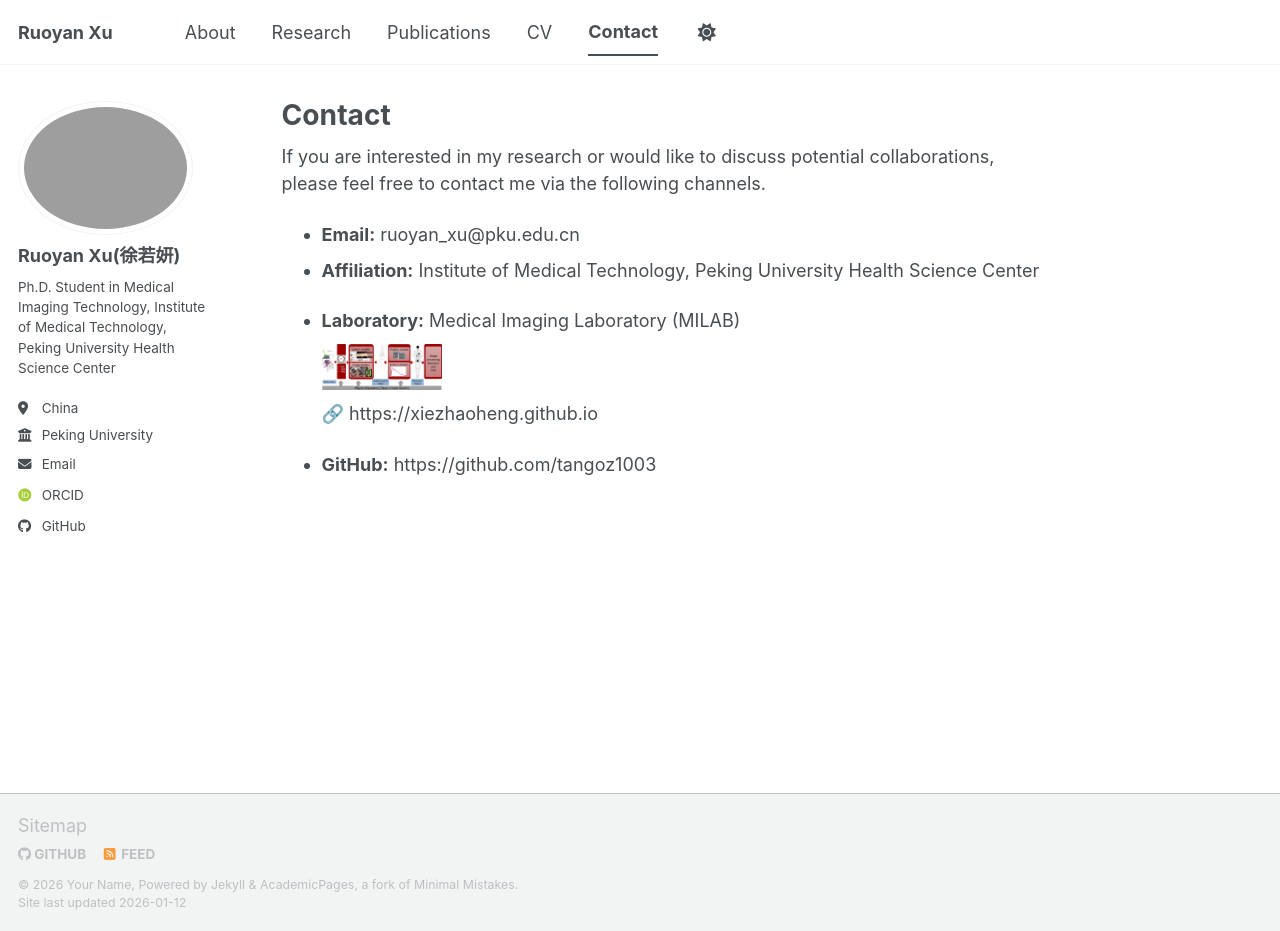
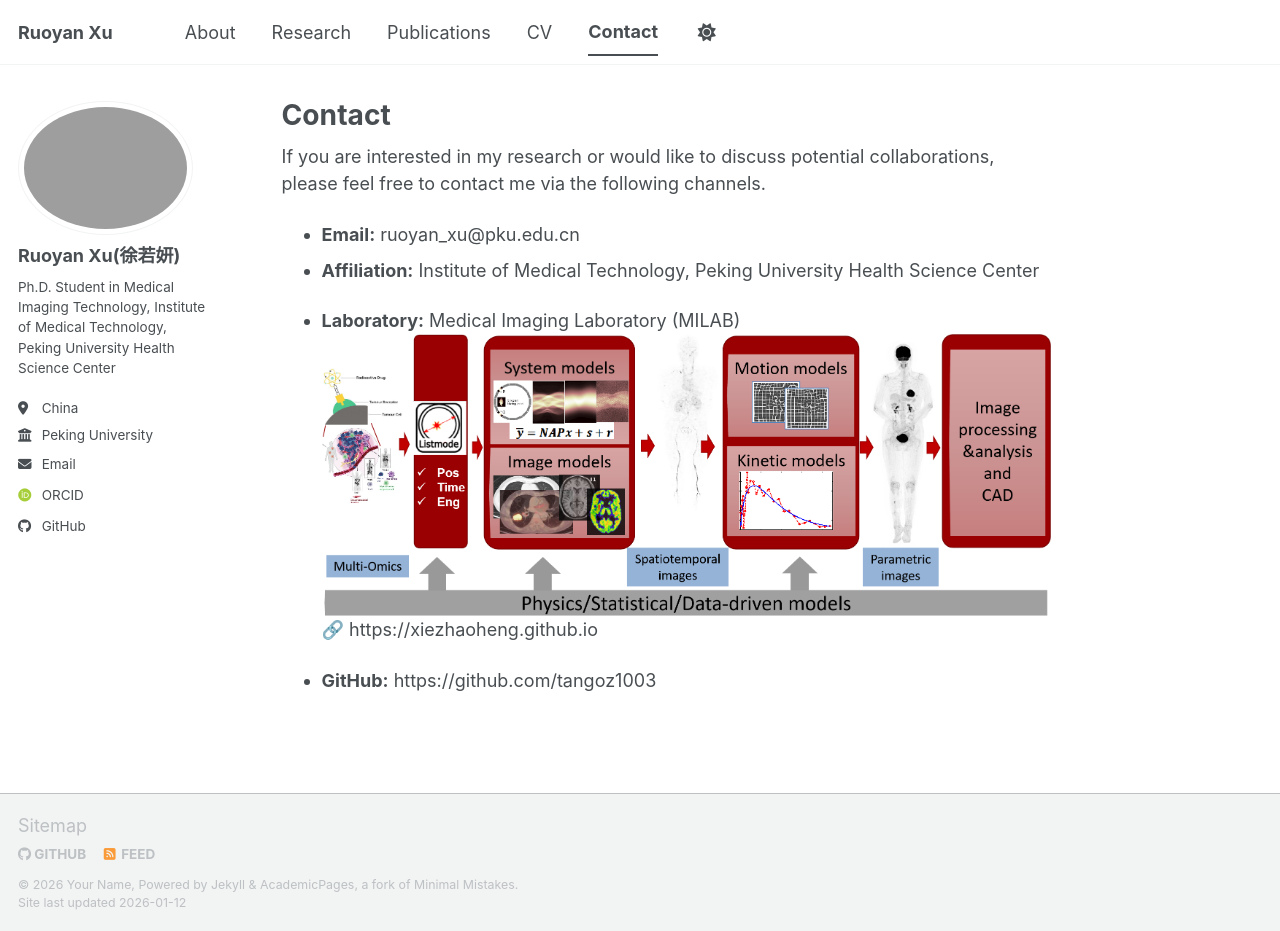
Before and after one commit to ruoyanxu-411/ruoyanxu-411.github.io, a Jekyll site: the page built from _pages/contact.md, in a window 1280 px wide and 931 px high. Built offline with Jekyll 4.4.1, drawn with Linux system fonts in a browser that asks for light colours; some web fonts are replaced; a script bundle is joined from its source files by our own code; library files that are not in the unit come from our copies.

Commit message:
Update contact.md

```diff
--- a/_pages/contact.md
+++ b/_pages/contact.md
@@ -11,7 +11,7 @@ please feel free to contact me via the following channels.
 - **Affiliation:** Institute of Medical Technology, Peking University Health Science Center
 
 - **Laboratory:** Medical Imaging Laboratory (MILAB)
-  <img src="../images/milab_logo.png" alt="MILAB logo" width="120" style="margin:10px 0;">
+  <img src="../images/milab_logo.png" >
   🔗 https://xiezhaoheng.github.io
 
 - **GitHub:** https://github.com/tangoz1003
```
